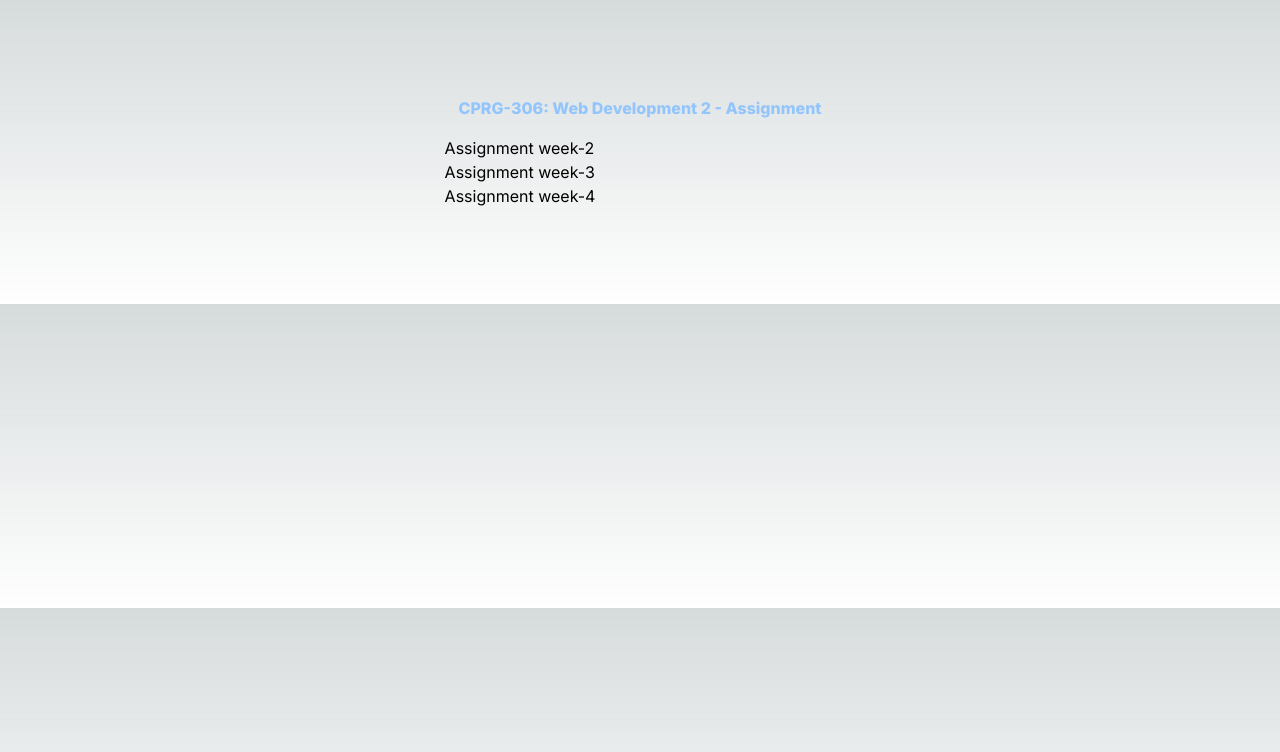
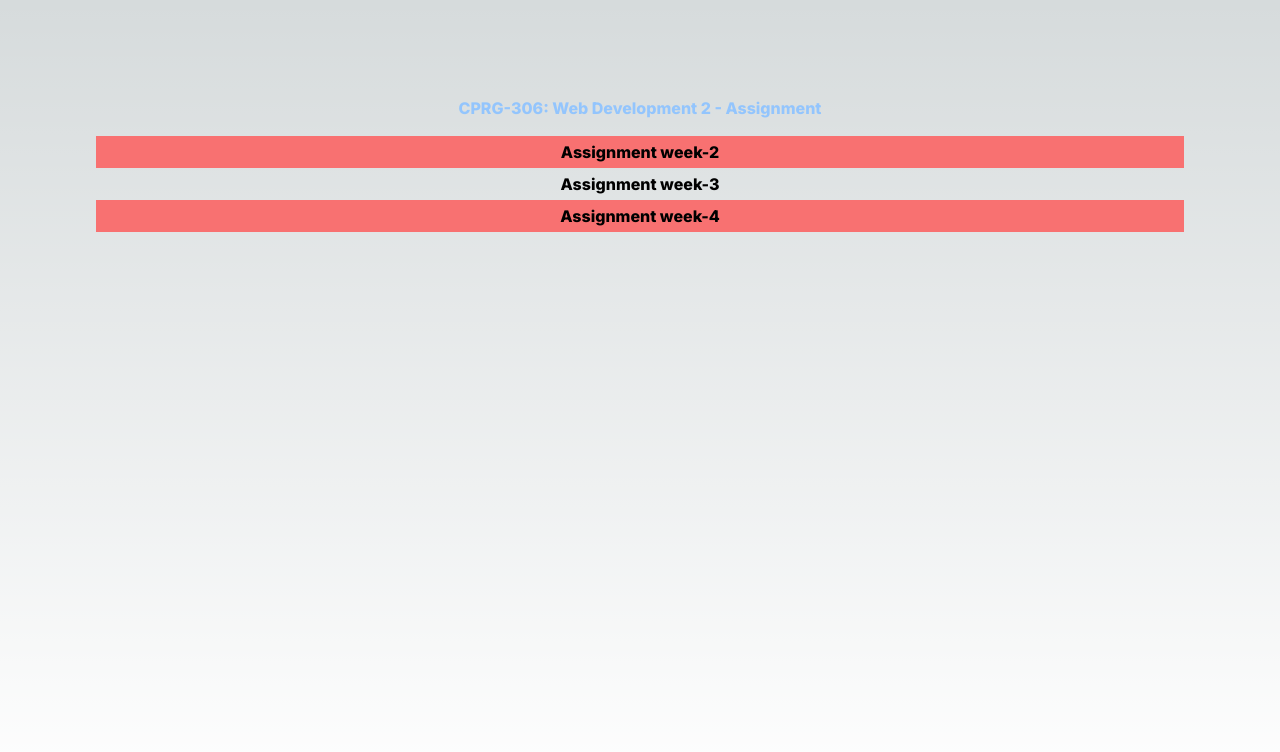
Before and after one commit to Shub4114/cprg306-assignments, a Next.js app: page / in a window 1280 px wide. Shown: the top 752 px of the page. Built offline with nearby package versions, Linux system fonts and the light colour scheme.

Commit message:
week-4 final

```diff
--- a/app/page.js
+++ b/app/page.js
@@ -2,12 +2,12 @@ import Link from 'next/link'
 
 export default function Page() {
   return (
-    <main className='flex  flex-col items-center justify-center p-24'>
-      <h1 className='justify-between text-canter width-full rounded-md mb-4 text-blue-300 text-4x1 font-extrabold'>CPRG-306: Web Development 2 - Assignment</h1>
-      <div className ='flex-col ml-30 mr-60'>
-        <p><Link href="week-2">Assignment week-2</Link></p>
-        <p><Link href="week-3">Assignment week-3</Link></p>
-        <p><Link href="week-4">Assignment week-4</Link></p>
+    <main className='flex  flex-col text-center p-24 min-h-screen'>
+      <h1 className='justify-between text-center width-half rounded-md mb-4 text-blue-300 text-4x1 font-extrabold'>CPRG-306: Web Development 2 - Assignment</h1>
+      <div className ='flex-col max-w-65 justify-center  '>
+        <p className=' bg-red-400 font-extrabold p-1'><Link href="week-2">Assignment week-2</Link></p>
+        <p className='font-extrabold p-1'><Link href="week-3">Assignment week-3</Link></p>
+        <p className='bg-red-400 font-extrabold p-1'><Link href="week-4">Assignment week-4</Link></p>
       </div>
     </main>
   );
--- a/app/week-4/new-item.js
+++ b/app/week-4/new-item.js
@@ -15,10 +15,13 @@ export default function NewItemForm() {
     const handleQuantityChange =(event) =>
         {setQuantity(parseInt(event.target.value))
     };
+    const handleCategory =(event) =>
+        {setCategory(event.target.value)
+    };
 
     const handleSubmit = (event) =>{
         event.preventDefault();
-        alert("Added item:" + name +", quantity: " + quantity + ", category: "+ category)
+
         const newEvent = {
             name,
             quantity,
@@ -31,6 +34,7 @@ export default function NewItemForm() {
             setCategory("produce");
 
             setEventCreated(true);
+            alert("Added item:" + name +", quantity: " + quantity + ", category: "+ category);
     };
 
     return(
@@ -53,9 +57,9 @@ export default function NewItemForm() {
                         placeholder='Quantity'
                         className="mr-1 p-2 block w-full rounded-md  bg-gray-100"
                     />
-                    <select className="ml-1 border-2 border-gray-100 p-2 rounded-md">
+                    <select value={category} onChange={handleCategory} className="ml-1 border-2 border-gray-100 p-2 rounded-md">
                         <option value disabled>Category</option>
-                        <option value="produce" selected>Produce</option>
+                        <option value="produce">Produce</option>
                         <option value="dairy">Dairy</option>
                         <option value="bakery">Bakery</option>
                         <option value="meat">Meat</option>
```
